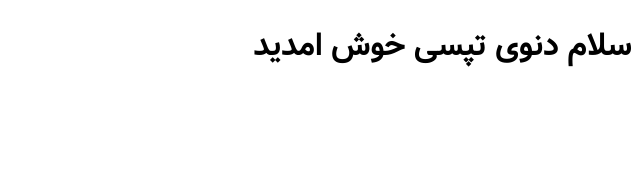
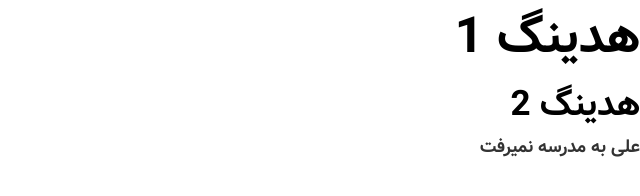
Before and after one commit to kosar-behjatpour/tapsi-html-css, a plain HTML site: page index.html in a window 1280 px wide. Shown: the whole page, without its empty margins (640-1280 px from the left). Drawn offline with Linux system fonts and the light colour scheme.

Commit message:
add font size

```diff
--- a/css/style.css
+++ b/css/style.css
@@ -0,0 +1,48 @@
+*,
+*::before,
+*::after {
+box-sizing: border-box;
+margin: 0;
+padding: 0;
+list-style: none;
+}
+
+/* root variable */
+:root{
+    --color-primary:#FF5722;
+    --color-secondary-light:#FFA589;
+    --color-secondary-dark:#FF7A50;
+    --color-navbar: #f8f8f8;
+    --color-headings:#000000;
+    --color-body:#333333;
+    --color-white:#fff;
+}
+html{
+    font-size: 62.5%;
+}
+body{
+    color: var(--color-body);
+    font-size: 1.4rem;
+}
+h1,h2,h3{
+    color: var(--color-headings);
+    font-weight: 700;
+}
+
+h1{
+    font-size: 2.5rem;
+}
+h2{
+    font-size: 2.2rem;
+}
+@media screen and (min-width:1024px) {
+    body{
+        font-size: 1.8rem;
+    }
+    h1{
+        font-size: 5rem;
+    }
+    h2{
+        font-size: 3.5rem;
+    }
+}
--- a/index.html
+++ b/index.html
@@ -4,10 +4,12 @@
     <meta charset="UTF-8">
     <meta name="viewport" content="width=device-width, initial-scale=1.0">
     <link rel="stylesheet" href="css/fonts.css">
-    <link rel="stylesheet" href="css/style.css">
+    <link rel="stylesheet" href="/css/style.css">
     <title>Demo tapsi</title>
 </head>
 <body>
-    <h1>سلام دنوی تپسی خوش امدید</h1>
+    <h1>هدینگ 1</h1>
+<h2>هدینگ 2</h2>
+<p>علی به مدرسه نمیرفت</p>
 </body>
 </html>
--- a/style.css
+++ /dev/null
@@ -1,19 +0,0 @@
-*,
-*::before,
-*::after {
-box-sizing: border-box;
-margin: 0;
-padding: 0;
-list-style: none;
-}
-
-/* root variable */
-:root{
-    --color-primary:#FF5722;
-    --color-secondary-light:#FFA589;
-    --color-secondary-dark:#FF7A50;
-    --color-navbar: #f8f8f8;
-    --color-headings:#000000;
-    --color-body:#333333;
-    --color-white:#fff;
-}
```
